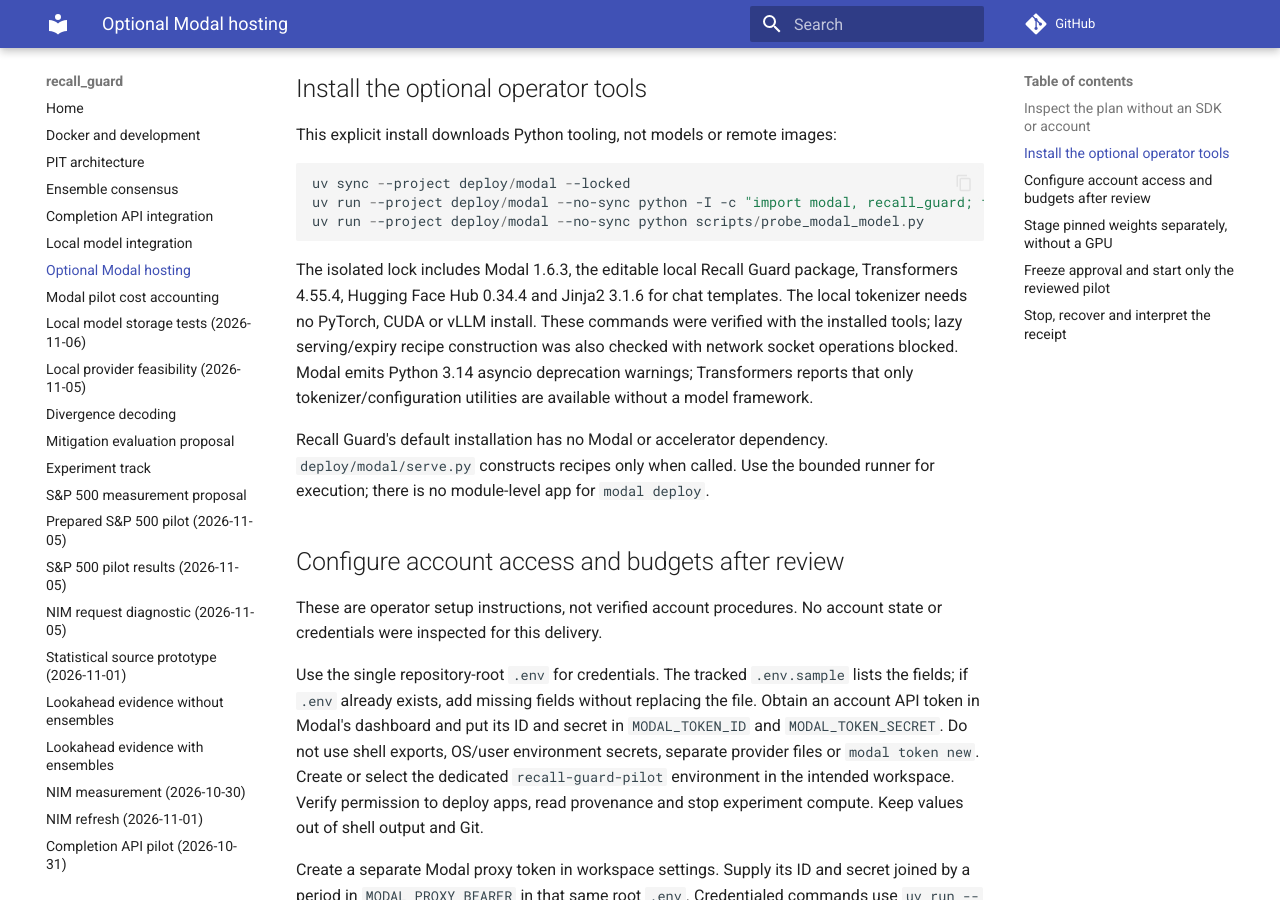
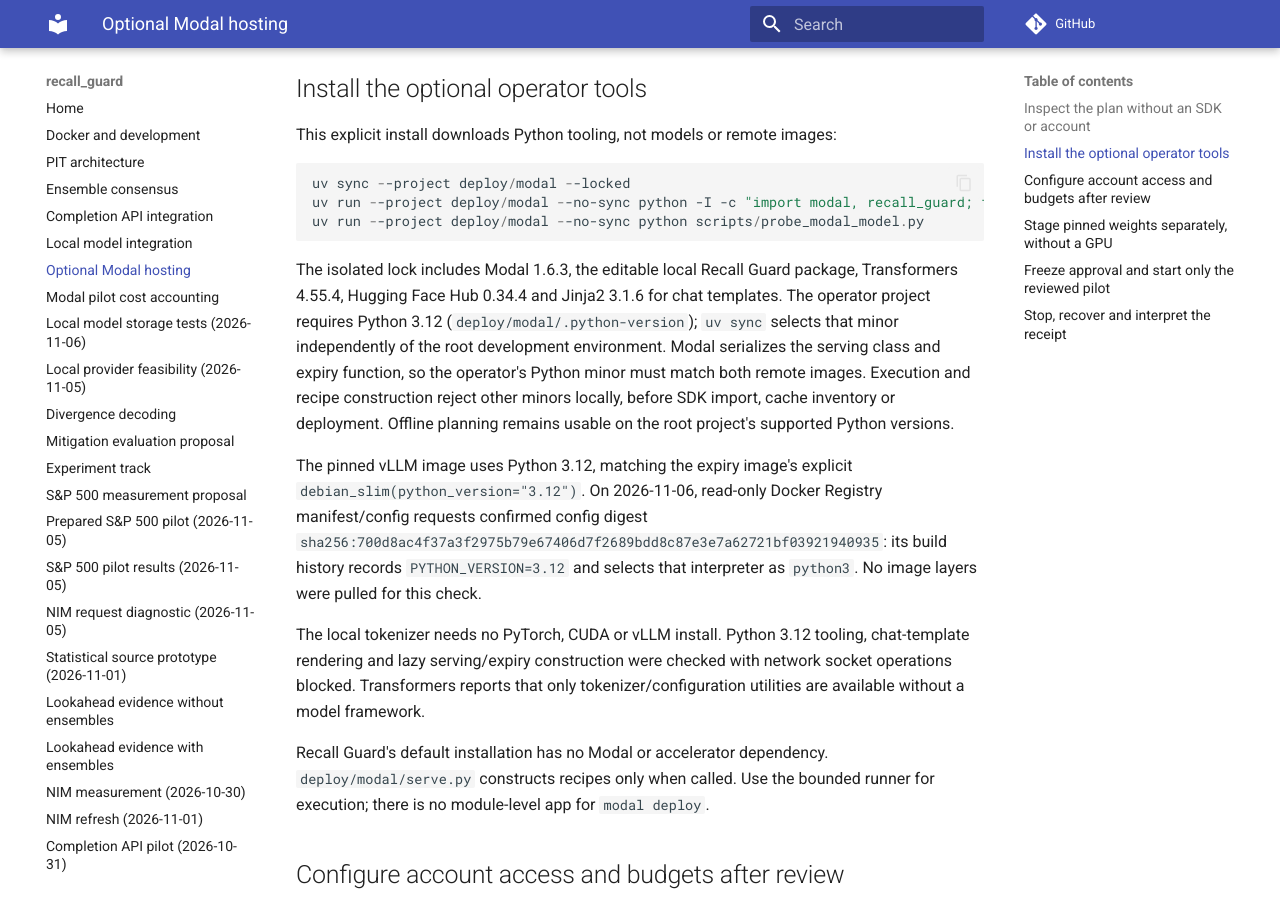
Before and after one commit to norandom/memguard_alpha, an MkDocs documentation site: the page built from docs/modal-provider.md, in a window 1280 px wide and 900 px high, scrolled down 1348 px. Built offline with MkDocs 1.6.1 and Material for MkDocs 9.7.7, drawn with Linux system fonts in a browser that asks for light colours; comment, search, counter and statistics services are not loaded.

Commit message:
fix(local-ai-provider): align serialized Modal tooling with Python 3.12

```diff
--- a/docs/modal-provider.md
+++ b/docs/modal-provider.md
@@ -55,12 +55,24 @@
 
 The isolated lock includes Modal 1.6.3, the editable local Recall Guard package,
 Transformers 4.55.4, Hugging Face Hub 0.34.4 and Jinja2 3.1.6 for chat templates.
-The local tokenizer needs no
-PyTorch, CUDA or vLLM install. These commands were verified with the installed
-tools; lazy serving/expiry recipe construction was also checked with network
-socket operations blocked. Modal emits Python 3.14 asyncio deprecation warnings;
-Transformers reports that only tokenizer/configuration utilities are available
-without a model framework.
+The operator project requires Python 3.12 (`deploy/modal/.python-version`);
+`uv sync` selects that minor independently of the root development environment.
+Modal serializes the serving class and expiry function, so the operator's Python
+minor must match both remote images. Execution and recipe construction reject
+other minors locally, before SDK import, cache inventory or deployment. Offline
+planning remains usable on the root project's supported Python versions.
+
+The pinned vLLM image uses Python 3.12, matching the expiry image's explicit
+`debian_slim(python_version="3.12")`. On 2026-11-06, read-only Docker Registry
+manifest/config requests confirmed config digest
+`sha256:700d8ac4f37a3f2975b79e67406d7f2689bdd8c87e3e7a62721bf03921940935`:
+its build history records `PYTHON_VERSION=3.12` and selects that interpreter as
+`python3`. No image layers were pulled for this check.
+
+The local tokenizer needs no PyTorch, CUDA or vLLM install. Python 3.12 tooling,
+chat-template rendering and lazy serving/expiry construction were checked with
+network socket operations blocked. Transformers reports that only
+tokenizer/configuration utilities are available without a model framework.
 
 Recall Guard's default installation has no Modal or accelerator dependency.
 `deploy/modal/serve.py` constructs recipes only when called. Use the bounded
```
Also changed, not shown: deploy/modal/README.md (+6 -0 lines), 9 other files.
